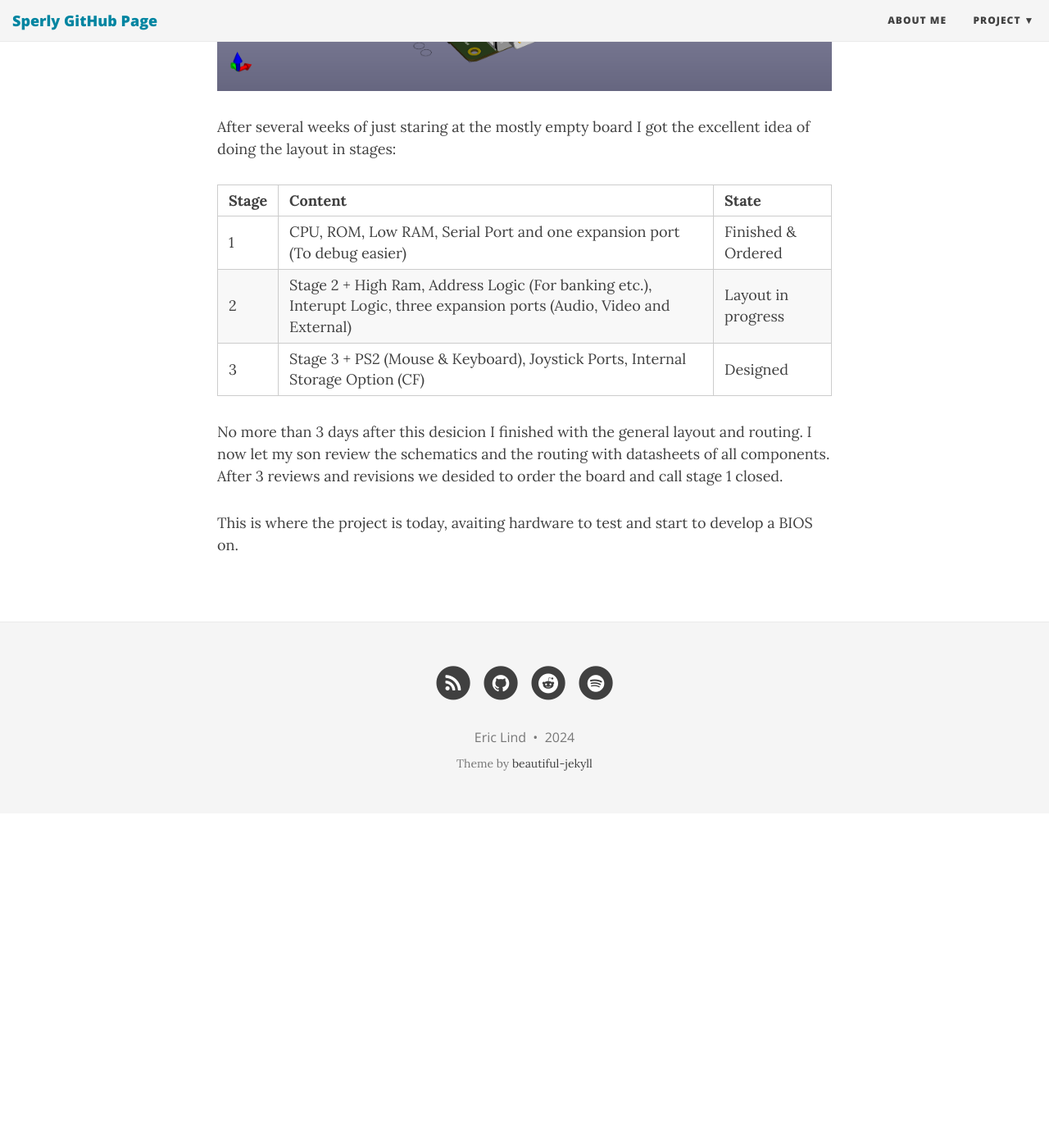
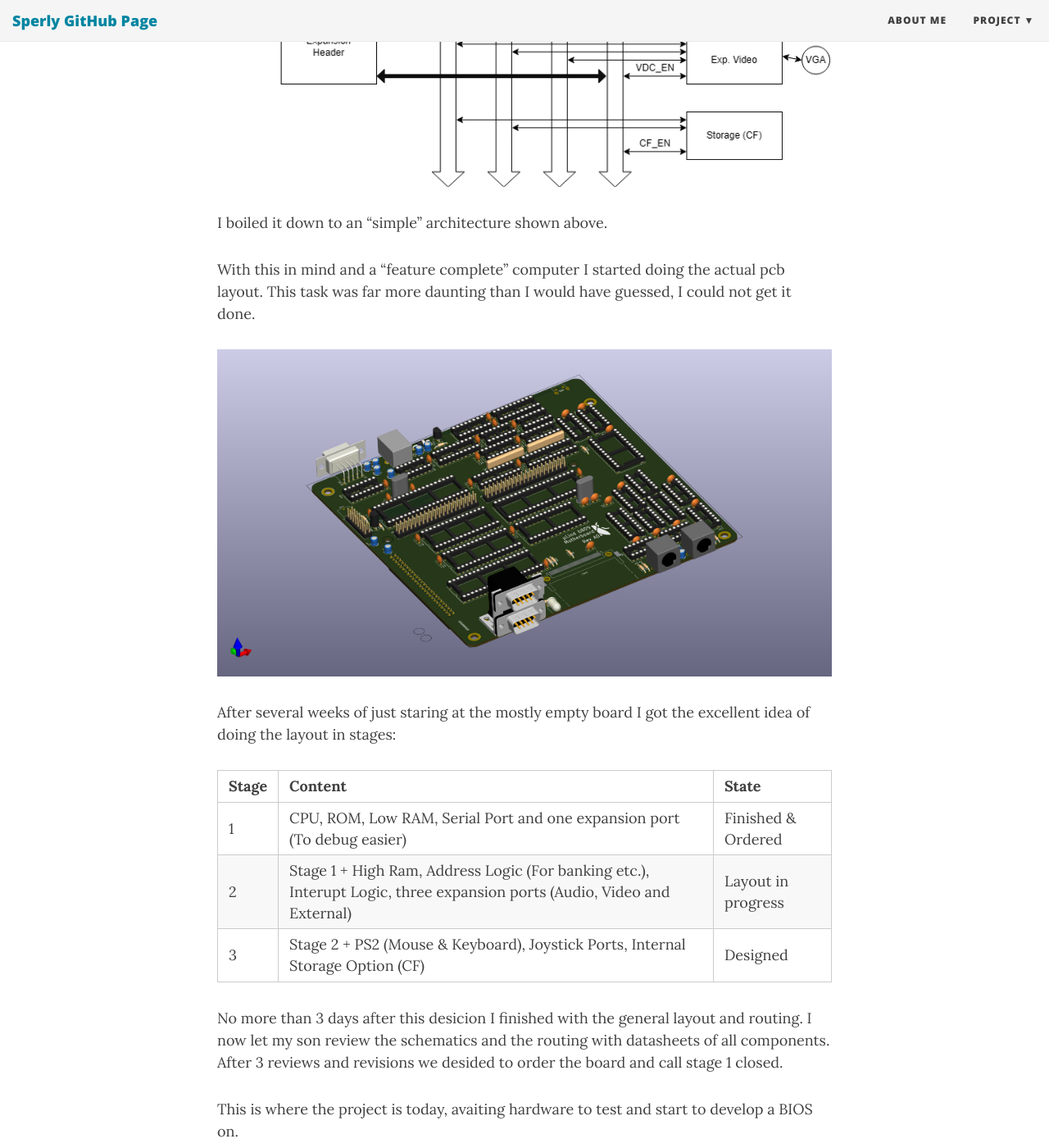
Before and after one commit to sperly/sperly.github.io, a Jekyll site: the page built from microlind.md, in a window 1280 px wide and 1400 px high, scrolled down 1699 px. Shown: the whole window at 82% size. Built offline with Jekyll 4.4.1, drawn with Linux system fonts in a browser that asks for light colours; nearby versions of some CDN libraries; before the commit the page ends 2691 px from its top, so only the background shows below that.

Commit message:
Update microlind.md

```diff
--- a/microlind.md
+++ b/microlind.md
@@ -32,6 +32,10 @@ I desided that this was not challenging enough, so I put some constraints on the
 - A sturdy USB-B connector to feed power and to connect to console.
 - 2 expansion modules with connectors on the back (Audio board & Video board).
 
+![System Architecture](/img/system-architecture.png)
+
+I boiled it down to an "simple" architecture shown above.
+
 With this in mind and a "feature complete" computer I started doing the actual pcb layout. This task was far more daunting than I would have guessed, I could not get it done.
 
 ![Motherboard-Goal](/img/motherboard.png)
@@ -41,8 +45,8 @@ After several weeks of just staring at the mostly empty board I got the excellen
 | Stage | Content | State |
 | :------ |:--- | :--- |
 | 1 | CPU, ROM, Low RAM, Serial Port and one expansion port (To debug easier) | Finished & Ordered |
-| 2 | Stage 2 + High Ram, Address Logic (For banking etc.), Interupt Logic, three expansion ports (Audio, Video and External) | Layout in progress |
-| 3 | Stage 3 + PS2 (Mouse & Keyboard), Joystick Ports, Internal Storage Option (CF) | Designed |
+| 2 | Stage 1 + High Ram, Address Logic (For banking etc.), Interupt Logic, three expansion ports (Audio, Video and External) | Layout in progress |
+| 3 | Stage 2 + PS2 (Mouse & Keyboard), Joystick Ports, Internal Storage Option (CF) | Designed |
 
 No more than 3 days after this desicion I finished with the general layout and routing. I now let my son review the schematics and the routing with datasheets of all components.
 After 3 reviews and revisions we desided to order the board and call stage 1 closed.
```
